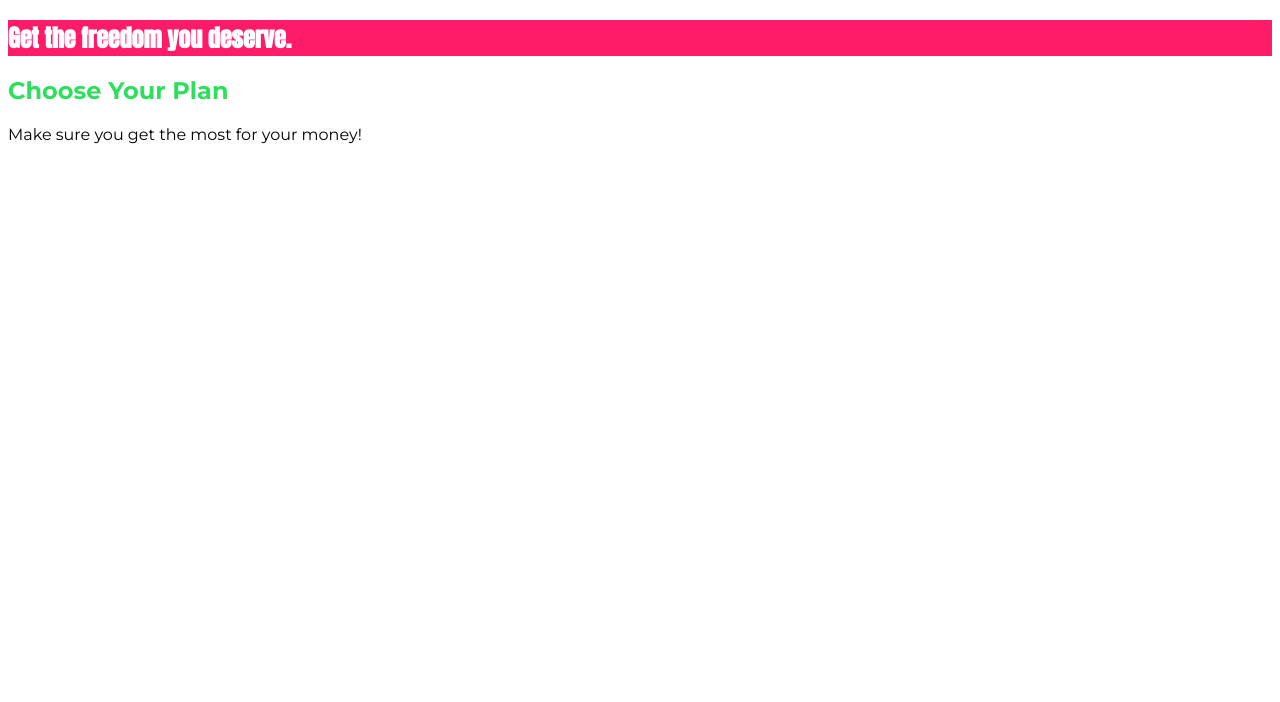
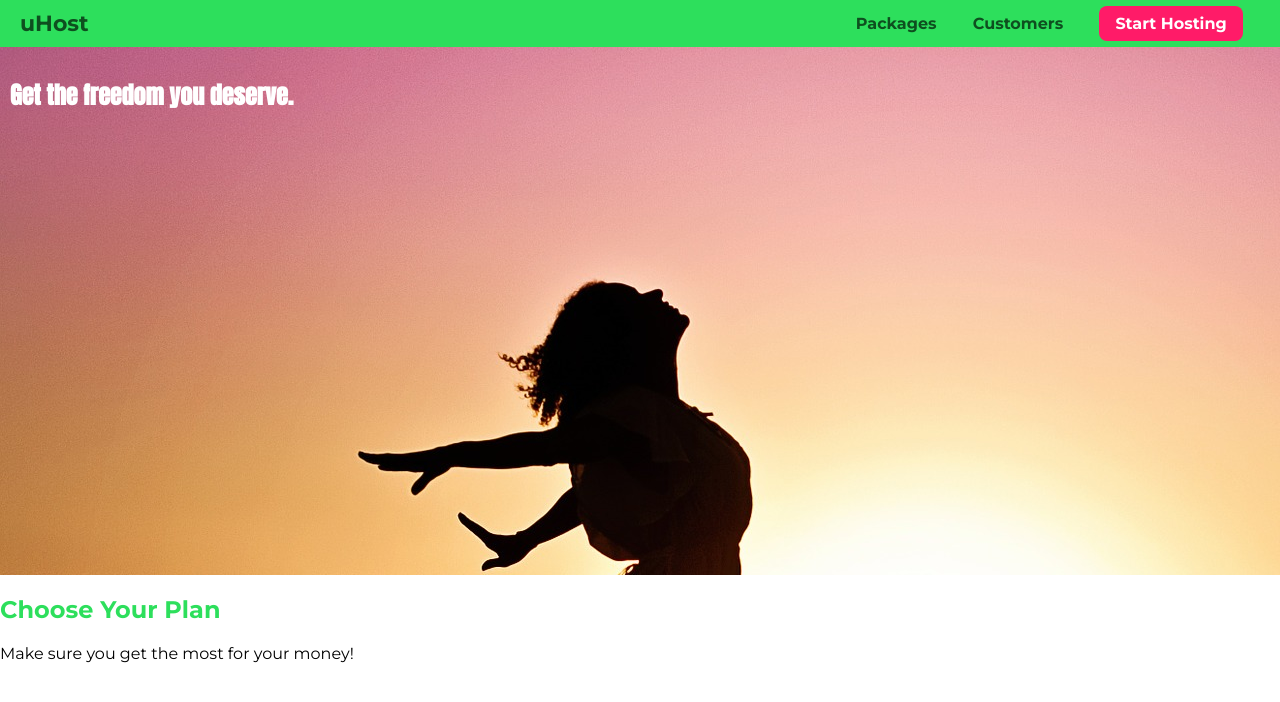
Before and after one commit to jeremiahs1079/css-complete-course, a plain HTML site: page basics-02-understanding-the-style-tag-finished/index.html in a window 1280 px wide. Drawn offline with Linux system fonts and the light colour scheme.

Commit message:
finished module

```diff
--- a/basics-02-understanding-the-style-tag-finished/index.html
+++ b/basics-02-understanding-the-style-tag-finished/index.html
@@ -8,10 +8,30 @@
     <link rel="shortcut icon" href="favicon.png">
     <link rel="stylesheet" href="main.css">
     <link href="https://fonts.googleapis.com/css2?family=Anton&display=swap" rel="stylesheet">
-    <link href="https://fonts.googleapis.com/css2?family=Montserrat:400,700&display=swap" rel="stylesheet">
+    <link href="https://fonts.googleapis.com/css2?family=Anton&family=Montserrat:wght@400;700&display=swap" rel="stylesheet">
 </head>
 
 <body>
+    <header class="main-header">
+        <div>
+            <a href="index.html" class="main-header__brand">
+                uHost
+            </a>
+        </div>
+        <nav class="main-nav">
+            <ul class="main-nav__items">
+                <li class="main-nav__item">
+                    <a href="packages/index.html">Packages</a>
+                </li>
+                <li class="main-nav__item">
+                    <a href="customers/index.html">Customers</a>
+                </li>
+                <li class="main-nav__item main-nav__item--cta">
+                    <a href="start-hosting/index.html">Start Hosting</a>
+                </li>
+            </ul>
+        </nav>
+    </header>
     <main>
         <section id="product-overview">
             <h1>Get the freedom you deserve.</h1>
--- a/basics-02-understanding-the-style-tag-finished/main.css
+++ b/basics-02-understanding-the-style-tag-finished/main.css
@@ -1,9 +1,17 @@
+* {
+    box-sizing: border-box;
+}
+
 body {
     font-family: 'Montserrat', sans-serif;
+    margin: 0;
 }
 
 #product-overview {
-    background: #ff1b68;
+    background: url("images/freedom.jpg");
+    width: 100%;
+    height: 528px;
+    padding: 10px;
 }
 
 .section-title {
@@ -14,3 +22,66 @@ body {
     color: white;
     font-family: 'Anton', sans-serif;
 }
+
+.main-header {
+    width: 100%;
+    padding: 10px 20px;
+    background-color: #2ddf5c;
+}
+
+.main-header > div {
+    display: inline-block;
+    vertical-align: middle;
+}
+
+.main-header__brand {
+    color: #0e4f1f;
+    text-decoration: none;
+    font-weight: bold;
+    font-size: 22px;
+}
+
+.main-nav {
+    display: inline-block;
+    text-align: right;
+    width: calc(100% - 74px);
+    vertical-align: middle;
+}
+
+.main-nav__items {
+    margin: 0;
+    padding: 0;
+    list-style: none;
+}
+.main-nav__item {
+    display: inline-block;
+    margin: 0 16px;
+
+}
+
+.main-nav__item a {
+    text-decoration: none;
+    color: #0e4f1f;
+    font-weight: bold;
+    padding: 3px 0;
+}
+
+.main-nav__item a:hover,
+.main-nav__item a:active {
+    color: white;
+    border-bottom: 5px solid white;
+}
+
+.main-nav__item--cta a {
+    color: white;
+    background-color: #ff1b68;
+    padding: 8px 16px;
+    border-radius: 8px;
+}
+
+.main-nav__item--cta a:hover,
+.main-nav__item--cta a:active {
+    background-color: white;
+    color: #ff1b68;
+    border: none;
+}
```
Also changed, not shown: assignment-2/index.html (added, +13 -0 lines), assignment-2/main.css (added, +17 -0 lines), basics-02-understanding-the-style-tag-finished/images/freedom.jpg (added).
